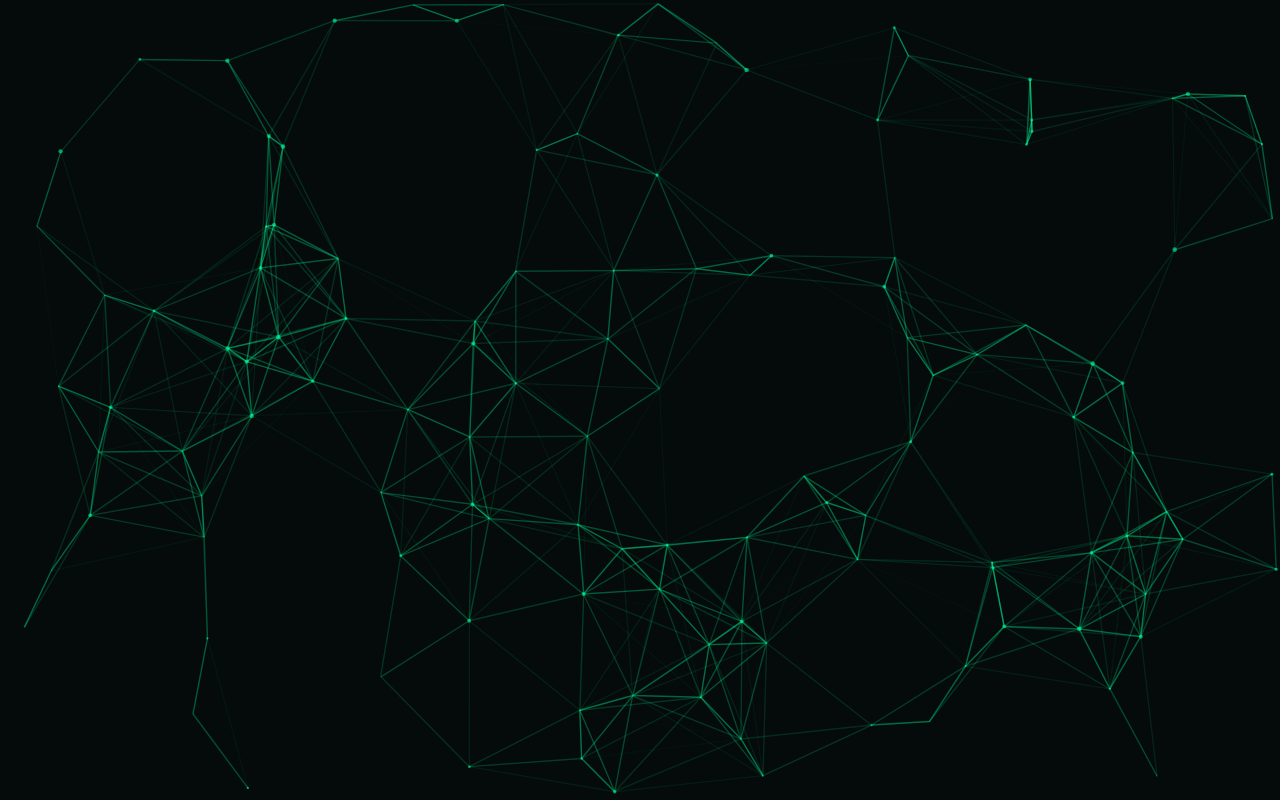
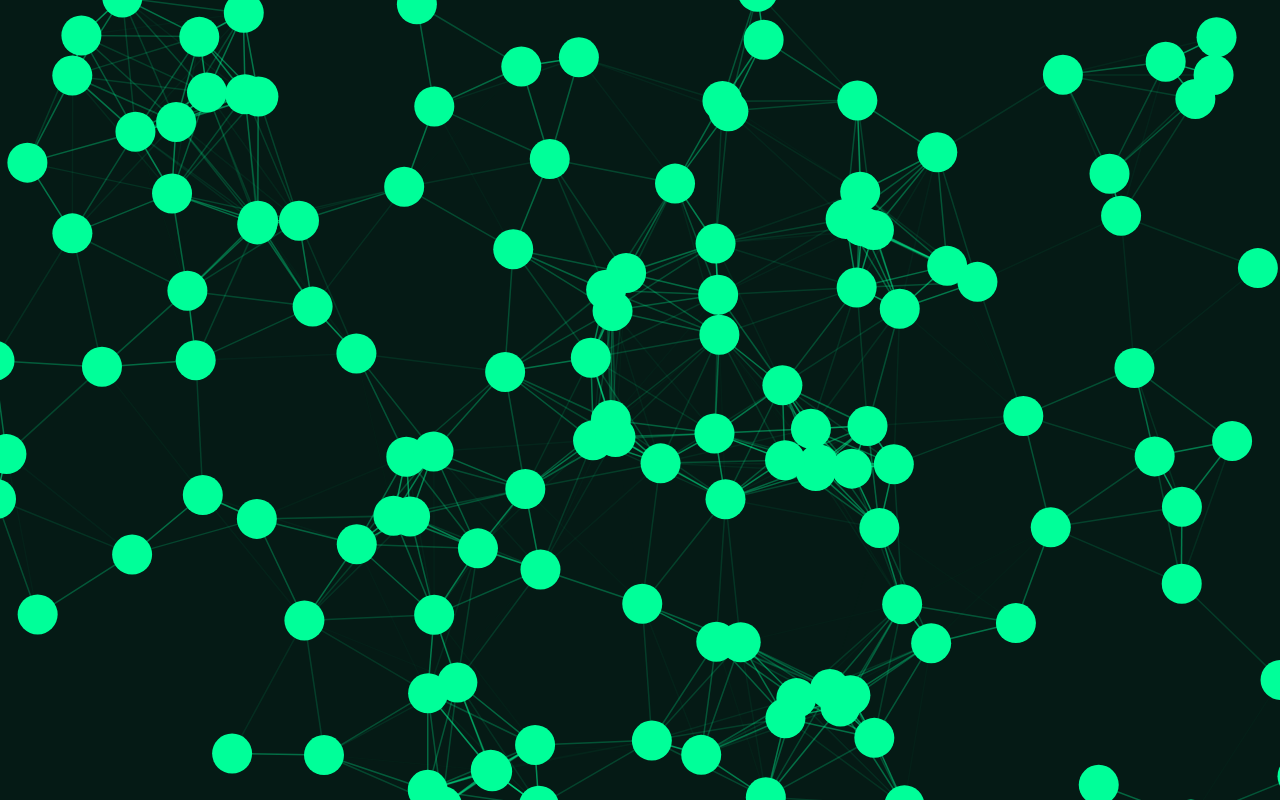
Before and after one commit to voidFQ/cerberus, a plain HTML site: page cerberus.html in a window 1280 px wide. Drawn offline with nearby package versions, Linux system fonts and the light colour scheme.

Commit message:
Update cerberus.html

```diff
--- a/cerberus.html
+++ b/cerberus.html
@@ -1,24 +1,22 @@
 <!DOCTYPE html>
-<html lang="ru">
+<html>
 <head>
 <meta charset="UTF-8">
-<meta name="viewport" content="width=device-width, initial-scale=1.0">
 <title>Cerberus</title>
 
 <style>
 body{
     margin:0;
-    background:#050a0a;
+    background:#051a15;
     overflow:hidden;
-    font-family:Arial;
 }
-
 #particles-js{
     position:fixed;
     inset:0;
 }
 </style>
 </head>
+
 <body>
 
 <div id="particles-js"></div>
@@ -27,26 +25,18 @@ body{
 
 <script>
 particlesJS("particles-js", {
-  particles: {
-    number: { value: 95, density: { enable: true, value_area: 800 }},
-    color: { value: "#00ff9d" },
-    shape: { type: "circle" },
-    opacity: { value: 0.6 },
-    size: { value: 2.4, random: true },
-    line_linked: {
-      enable: true,
-      distance: 170,
-      color: "#00ff9d",
-      opacity: 0.6,
-      width: 1.4
-    },
-    move: { enable: true, speed: 1.3 }
-  },
-  interactivity: {
-    events: { onhover: { enable: true, mode: "grab" }},
-    modes: { grab: { distance: 220, line_linked: { opacity: 0.8 }}}
-  },
-  retina_detect: true
+  particles:{
+    number:{ value:100 },
+    color:{ value:"#00ff99" },
+    shape:{ type:"circle" },
+    line_linked:{
+      enable:true,
+      distance:170,
+      color:"#00ff99",
+      opacity:0.8,
+      width:1.5
+    }
+  }
 });
 </script>
 
```
